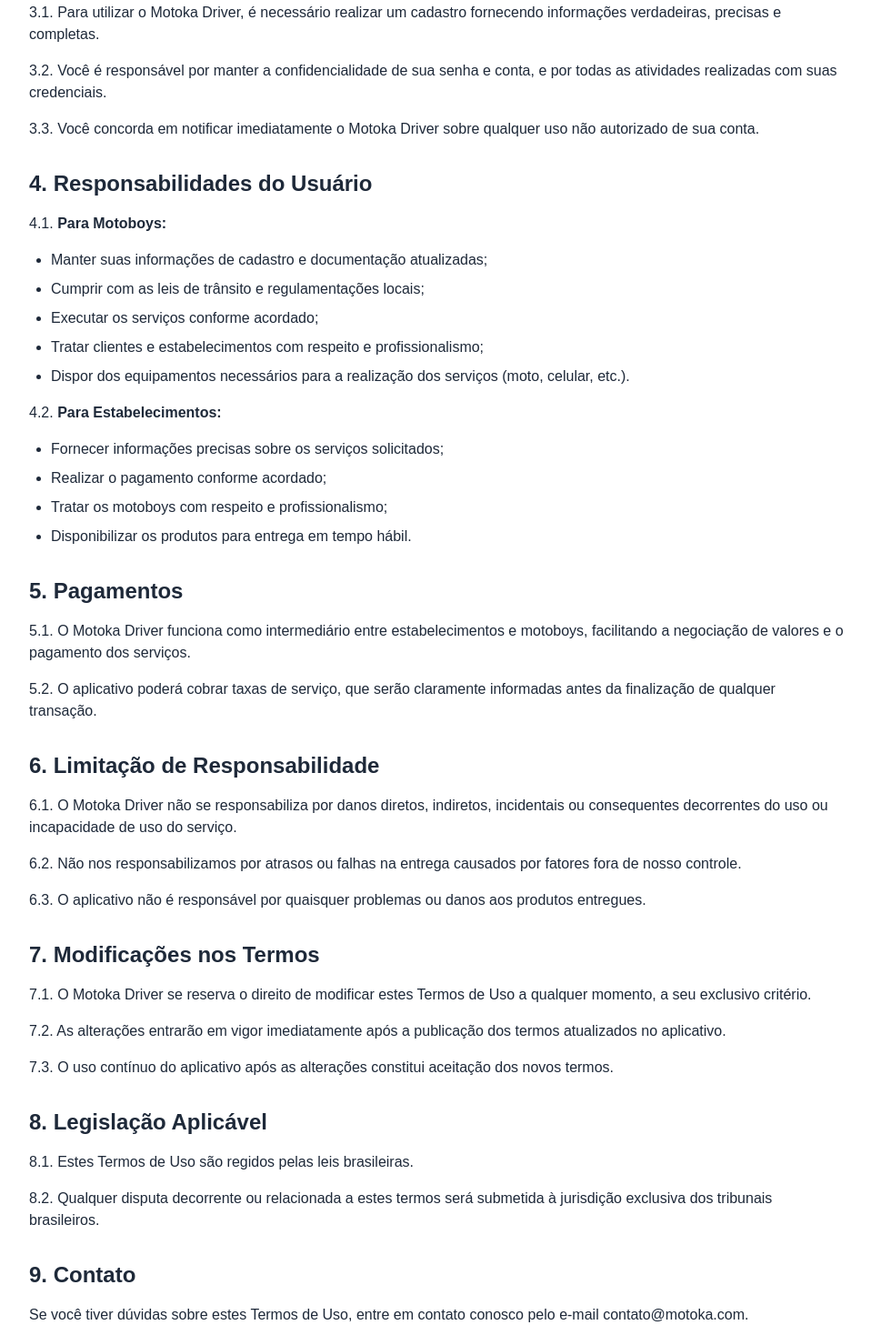
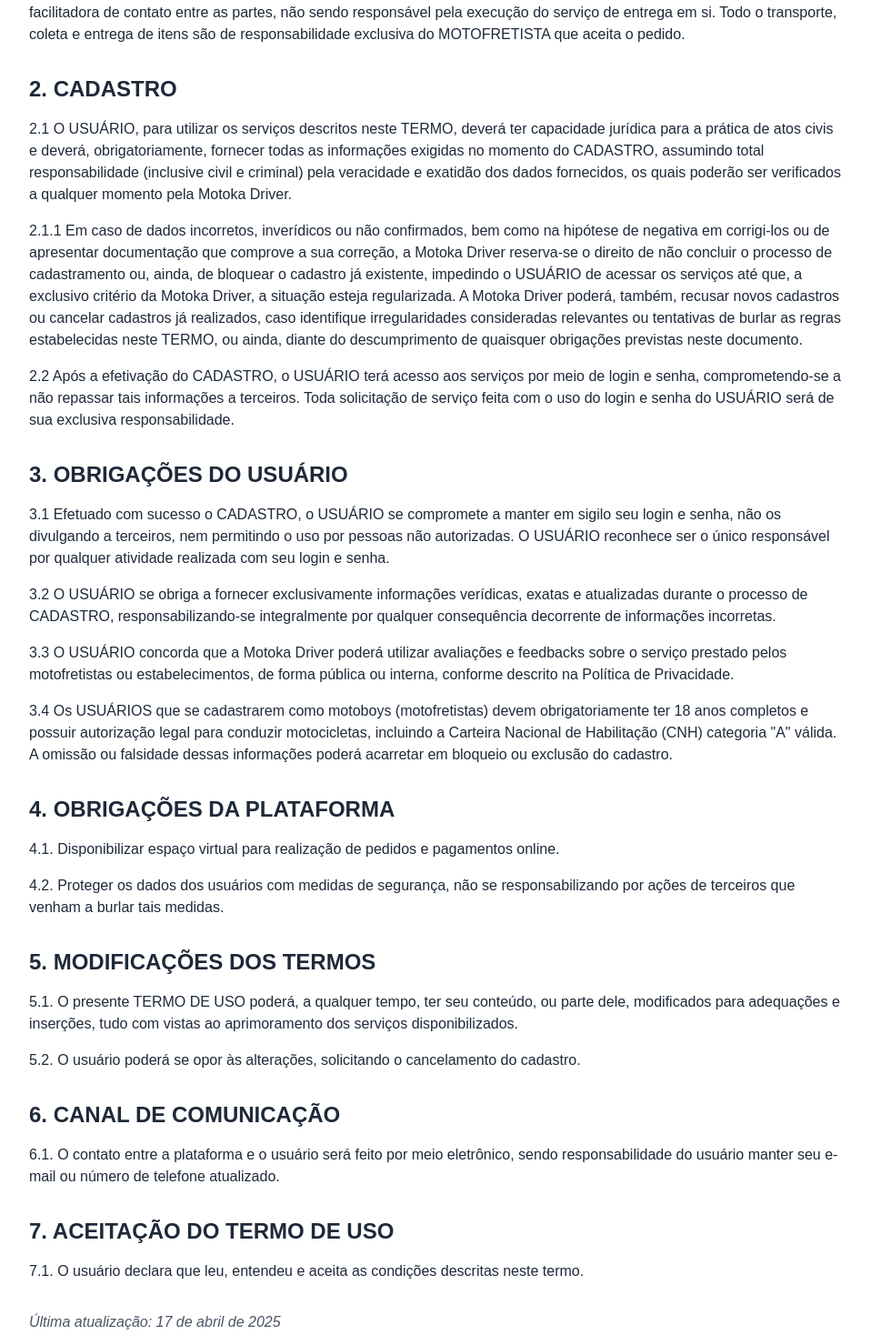
Before and after one commit to MotokaDriver/motoka-web, a Next.js app: page /termos-de-uso in a window 1280 px wide. Shown: the part 542-2010 px from the top of the page at 91% size, without its empty margins (160-1118 px from the left). Built offline with nearby package versions, Linux system fonts and the light colour scheme.

Commit message:
fix terms

```diff
--- a/app/termos-de-uso/page.tsx
+++ b/app/termos-de-uso/page.tsx
@@ -7,95 +7,75 @@ export const metadata = {
 
 export default function TermosDeUso() {
   return (
-    <PageLayout title="Termos de Uso">
-      <h2 className="text-2xl font-semibold mb-4 text-gray-800">1. Aceitação dos Termos</h2>
+    <PageLayout title="Termos e Condições de Uso">
       <p className="mb-4">
-        Ao acessar e usar o aplicativo Motoka Driver, você confirma que leu, entendeu e concorda com estes Termos de Uso. Se você não concordar com qualquer parte destes termos, solicitamos que não utilize nosso aplicativo.
+        Por favor, leia com atenção os termos e condições. Ao se cadastrar e utilizar a nossa plataforma, você está de acordo com os termos descritos neste documento. Caso não aceite os termos, não será possível utilizar os nossos serviços.
       </p>
 
-      <h2 className="text-2xl font-semibold mb-4 mt-8 text-gray-800">2. Descrição do Serviço</h2>
+      <h2 className="text-2xl font-semibold mb-4 mt-8 text-gray-800">1. SERVIÇOS OFERECIDOS</h2>
       <p className="mb-4">
-        O Motoka Driver é uma plataforma que conecta motoboys com estabelecimentos que necessitam de serviços de entrega. Os estabelecimentos podem criar serviços e definir os valores a serem pagos, enquanto os motoboys podem visualizar e aceitar esses serviços.
+        1.1 Este TERMO regula o uso do serviço oferecido pela plataforma Motoka Driver aos USUÁRIOS, que consiste em possibilitar a conexão entre ESTABELECIMENTOS (como restaurantes, lanchonetes, empresas em geral) e MOTOBOYS/MOTOFRETISTAS cadastrados, para solicitação e realização de serviços de entrega.
+      </p>
+      <p className="mb-4">
+        1.2 O serviço da Motoka Driver consiste, portanto, em aproximar, por meio de sua plataforma, os USUÁRIOS ESTABELECIMENTOS COMERCIAIS e os USUÁRIOS MOTOFRETISTAS, viabilizando que os ESTABELECIMENTOS publiquem ordens de entrega que poderão ser visualizadas e aceitas pelos MOTOBOYS cadastrados.
+      </p>
+      <p className="mb-4">
+        1.3 Desde já, o USUÁRIO declara estar ciente de que a Motoka Driver atua apenas como intermediadora tecnológica e facilitadora de contato entre as partes, não sendo responsável pela execução do serviço de entrega em si. Todo o transporte, coleta e entrega de itens são de responsabilidade exclusiva do MOTOFRETISTA que aceita o pedido.
       </p>
 
-      <h2 className="text-2xl font-semibold mb-4 mt-8 text-gray-800">3. Cadastro e Conta</h2>
+      <h2 className="text-2xl font-semibold mb-4 mt-8 text-gray-800">2. CADASTRO</h2>
       <p className="mb-4">
-        3.1. Para utilizar o Motoka Driver, é necessário realizar um cadastro fornecendo informações verdadeiras, precisas e completas.
+        2.1 O USUÁRIO, para utilizar os serviços descritos neste TERMO, deverá ter capacidade jurídica para a prática de atos civis e deverá, obrigatoriamente, fornecer todas as informações exigidas no momento do CADASTRO, assumindo total responsabilidade (inclusive civil e criminal) pela veracidade e exatidão dos dados fornecidos, os quais poderão ser verificados a qualquer momento pela Motoka Driver.
       </p>
       <p className="mb-4">
-        3.2. Você é responsável por manter a confidencialidade de sua senha e conta, e por todas as atividades realizadas com suas credenciais.
+        2.1.1 Em caso de dados incorretos, inverídicos ou não confirmados, bem como na hipótese de negativa em corrigi-los ou de apresentar documentação que comprove a sua correção, a Motoka Driver reserva-se o direito de não concluir o processo de cadastramento ou, ainda, de bloquear o cadastro já existente, impedindo o USUÁRIO de acessar os serviços até que, a exclusivo critério da Motoka Driver, a situação esteja regularizada. A Motoka Driver poderá, também, recusar novos cadastros ou cancelar cadastros já realizados, caso identifique irregularidades consideradas relevantes ou tentativas de burlar as regras estabelecidas neste TERMO, ou ainda, diante do descumprimento de quaisquer obrigações previstas neste documento.
       </p>
       <p className="mb-4">
-        3.3. Você concorda em notificar imediatamente o Motoka Driver sobre qualquer uso não autorizado de sua conta.
+        2.2 Após a efetivação do CADASTRO, o USUÁRIO terá acesso aos serviços por meio de login e senha, comprometendo-se a não repassar tais informações a terceiros. Toda solicitação de serviço feita com o uso do login e senha do USUÁRIO será de sua exclusiva responsabilidade.
       </p>
 
-      <h2 className="text-2xl font-semibold mb-4 mt-8 text-gray-800">4. Responsabilidades do Usuário</h2>
+      <h2 className="text-2xl font-semibold mb-4 mt-8 text-gray-800">3. OBRIGAÇÕES DO USUÁRIO</h2>
       <p className="mb-4">
-        4.1. <strong>Para Motoboys:</strong>
-      </p>
-      <ul className="list-disc pl-6 mb-4">
-        <li className="mb-2">Manter suas informações de cadastro e documentação atualizadas;</li>
-        <li className="mb-2">Cumprir com as leis de trânsito e regulamentações locais;</li>
-        <li className="mb-2">Executar os serviços conforme acordado;</li>
-        <li className="mb-2">Tratar clientes e estabelecimentos com respeito e profissionalismo;</li>
-        <li className="mb-2">Dispor dos equipamentos necessários para a realização dos serviços (moto, celular, etc.).</li>
-      </ul>
-
-      <p className="mb-4">
-        4.2. <strong>Para Estabelecimentos:</strong>
-      </p>
-      <ul className="list-disc pl-6 mb-4">
-        <li className="mb-2">Fornecer informações precisas sobre os serviços solicitados;</li>
-        <li className="mb-2">Realizar o pagamento conforme acordado;</li>
-        <li className="mb-2">Tratar os motoboys com respeito e profissionalismo;</li>
-        <li className="mb-2">Disponibilizar os produtos para entrega em tempo hábil.</li>
-      </ul>
-
-      <h2 className="text-2xl font-semibold mb-4 mt-8 text-gray-800">5. Pagamentos</h2>
-      <p className="mb-4">
-        5.1. O Motoka Driver funciona como intermediário entre estabelecimentos e motoboys, facilitando a negociação de valores e o pagamento dos serviços.
+        3.1 Efetuado com sucesso o CADASTRO, o USUÁRIO se compromete a manter em sigilo seu login e senha, não os divulgando a terceiros, nem permitindo o uso por pessoas não autorizadas. O USUÁRIO reconhece ser o único responsável por qualquer atividade realizada com seu login e senha.
       </p>
       <p className="mb-4">
-        5.2. O aplicativo poderá cobrar taxas de serviço, que serão claramente informadas antes da finalização de qualquer transação.
+        3.2 O USUÁRIO se obriga a fornecer exclusivamente informações verídicas, exatas e atualizadas durante o processo de CADASTRO, responsabilizando-se integralmente por qualquer consequência decorrente de informações incorretas.
+      </p>
+      <p className="mb-4">
+        3.3 O USUÁRIO concorda que a Motoka Driver poderá utilizar avaliações e feedbacks sobre o serviço prestado pelos motofretistas ou estabelecimentos, de forma pública ou interna, conforme descrito na Política de Privacidade.
+      </p>
+      <p className="mb-4">
+        3.4 Os USUÁRIOS que se cadastrarem como motoboys (motofretistas) devem obrigatoriamente ter 18 anos completos e possuir autorização legal para conduzir motocicletas, incluindo a Carteira Nacional de Habilitação (CNH) categoria "A" válida. A omissão ou falsidade dessas informações poderá acarretar em bloqueio ou exclusão do cadastro.
       </p>
 
-      <h2 className="text-2xl font-semibold mb-4 mt-8 text-gray-800">6. Limitação de Responsabilidade</h2>
+      <h2 className="text-2xl font-semibold mb-4 mt-8 text-gray-800">4. OBRIGAÇÕES DA PLATAFORMA</h2>
       <p className="mb-4">
-        6.1. O Motoka Driver não se responsabiliza por danos diretos, indiretos, incidentais ou consequentes decorrentes do uso ou incapacidade de uso do serviço.
+        4.1. Disponibilizar espaço virtual para realização de pedidos e pagamentos online.
       </p>
       <p className="mb-4">
-        6.2. Não nos responsabilizamos por atrasos ou falhas na entrega causados por fatores fora de nosso controle.
+        4.2. Proteger os dados dos usuários com medidas de segurança, não se responsabilizando por ações de terceiros que venham a burlar tais medidas.
+      </p>
+
+      <h2 className="text-2xl font-semibold mb-4 mt-8 text-gray-800">5. MODIFICAÇÕES DOS TERMOS</h2>
+      <p className="mb-4">
+        5.1. O presente TERMO DE USO poderá, a qualquer tempo, ter seu conteúdo, ou parte dele, modificados para adequações e inserções, tudo com vistas ao aprimoramento dos serviços disponibilizados.
       </p>
       <p className="mb-4">
-        6.3. O aplicativo não é responsável por quaisquer problemas ou danos aos produtos entregues.
+        5.2. O usuário poderá se opor às alterações, solicitando o cancelamento do cadastro.
       </p>
 
-      <h2 className="text-2xl font-semibold mb-4 mt-8 text-gray-800">7. Modificações nos Termos</h2>
+      <h2 className="text-2xl font-semibold mb-4 mt-8 text-gray-800">6. CANAL DE COMUNICAÇÃO</h2>
       <p className="mb-4">
-        7.1. O Motoka Driver se reserva o direito de modificar estes Termos de Uso a qualquer momento, a seu exclusivo critério.
-      </p>
-      <p className="mb-4">
-        7.2. As alterações entrarão em vigor imediatamente após a publicação dos termos atualizados no aplicativo.
-      </p>
-      <p className="mb-4">
-        7.3. O uso contínuo do aplicativo após as alterações constitui aceitação dos novos termos.
+        6.1. O contato entre a plataforma e o usuário será feito por meio eletrônico, sendo responsabilidade do usuário manter seu e-mail ou número de telefone atualizado.
       </p>
 
-      <h2 className="text-2xl font-semibold mb-4 mt-8 text-gray-800">8. Legislação Aplicável</h2>
+      <h2 className="text-2xl font-semibold mb-4 mt-8 text-gray-800">7. ACEITAÇÃO DO TERMO DE USO</h2>
       <p className="mb-4">
-        8.1. Estes Termos de Uso são regidos pelas leis brasileiras.
-      </p>
-      <p className="mb-4">
-        8.2. Qualquer disputa decorrente ou relacionada a estes termos será submetida à jurisdição exclusiva dos tribunais brasileiros.
-      </p>
-
-      <h2 className="text-2xl font-semibold mb-4 mt-8 text-gray-800">9. Contato</h2>
-      <p className="mb-4">
-        Se você tiver dúvidas sobre estes Termos de Uso, entre em contato conosco pelo e-mail contato@motoka.com.
+        7.1. O usuário declara que leu, entendeu e aceita as condições descritas neste termo.
       </p>
 
       <p className="mt-8 text-gray-600 italic">
-        Última atualização: {new Date().toLocaleDateString('pt-BR')}
+        Última atualização: 17 de abril de 2025
       </p>
     </PageLayout>
   );
```
